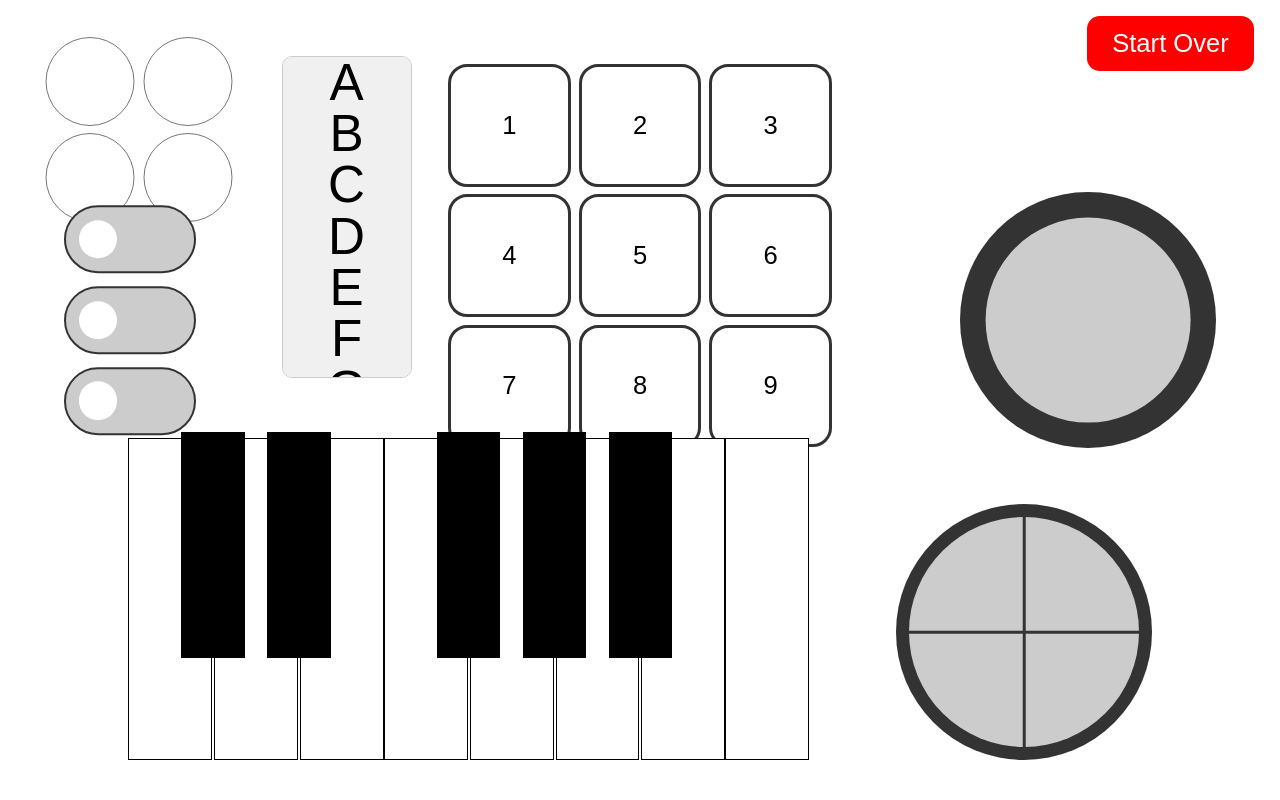
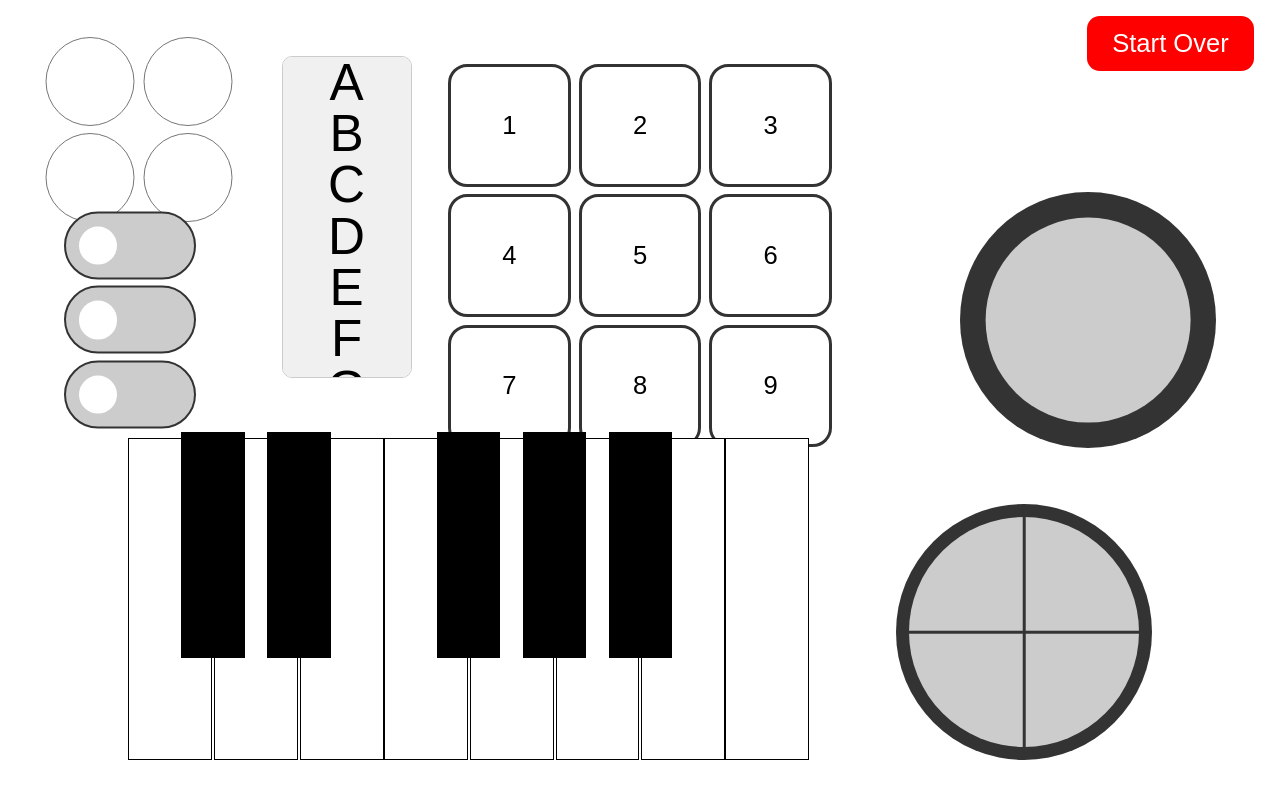
Before and after one commit to marshallcouch/digital_busy_board, a plain HTML site: page index.html in a window 1280 px wide. Drawn offline with Linux system fonts and the light colour scheme.

Commit message:
updated toggle gap to be smaller

```diff
--- a/index.html
+++ b/index.html
@@ -133,7 +133,7 @@
             transform: translateY(-50%);
             display: flex;
             flex-direction: column;
-            gap: 1vw; /* Double the gap */
+            gap: .5vw; /* Double the gap */
         }
 
         .toggle-button {
```
